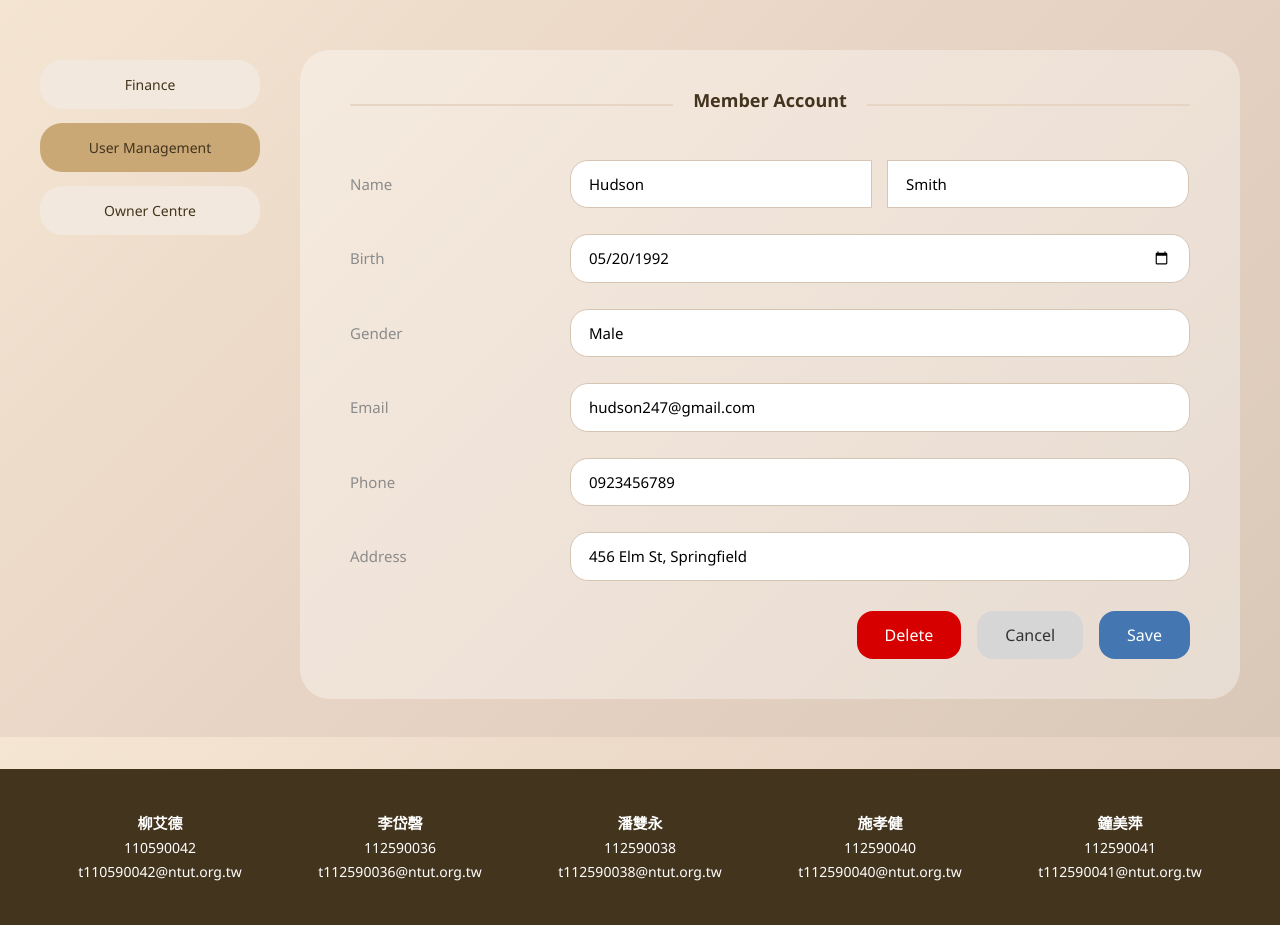
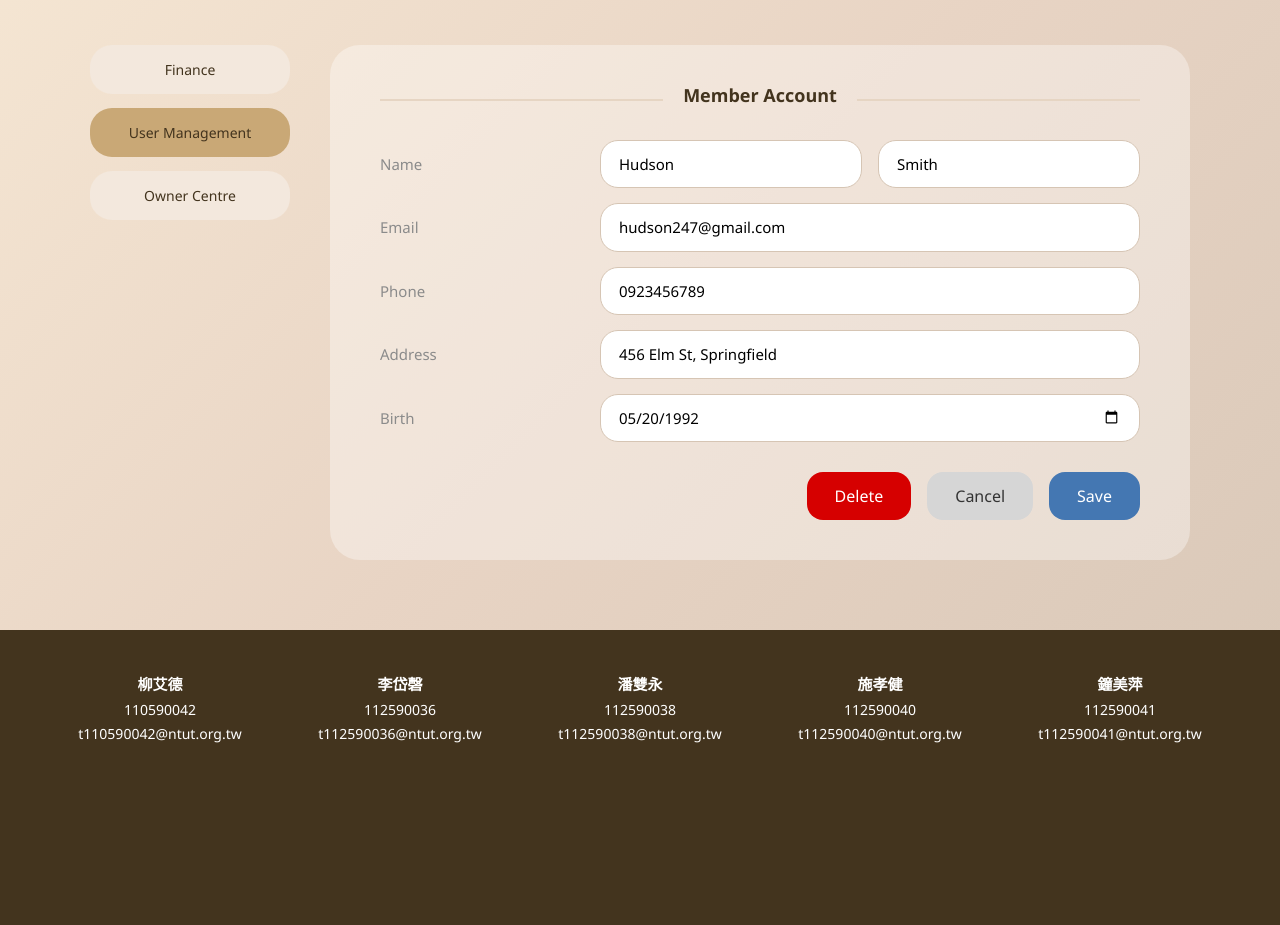
Before and after one commit to psyPan/e-commerce-platform, a Flask app: page /admin/user/1/edit in a window 1280 px wide. Shown: the part 63-988 px from the top of the page. After the commit the page ends 806 px from the top, so only its background shows below. Run offline with Flask 3, Linux system fonts and the light colour scheme.

Commit message:
update size of user management page

```diff
--- a/flask_store/static/style/admin_user_detail.css
+++ b/flask_store/static/style/admin_user_detail.css
@@ -16,7 +16,7 @@
   grid-template-columns: 1fr auto 1fr;
   align-items: center;
   gap: 20px;
-  margin-bottom: 40px;
+  margin-bottom: 25px;
 }
 
 .detail-header h3 {
@@ -36,7 +36,7 @@
 .detail-content {
   display: flex;
   flex-direction: column;
-  gap: 26px;
+  gap: 15px;
 }
 
 .detail-row {
@@ -93,7 +93,7 @@
 /* Edit button */
 .edit-btn {
   background: #c9a876;
-  color: #ffffff !important; /* override global link color */
+  color: #ffffff !important;
 }
 
 .edit-btn:hover {
@@ -212,7 +212,7 @@
    ========================= */
 .input-group {
   display: grid;
-  grid-template-columns: 1fr 1fr; /* ← sebelahan */
+  grid-template-columns: 1fr 1fr;
   gap: 16px;
   width: 100%;
 }
@@ -233,7 +233,7 @@
 .detail-row input {
   width: 100%;
   padding: 12px 18px;
-  border-radius: 18px;          /* 👈 soft */
+  border-radius: 18px;
   border: 1px solid #d6c5b4;
   font-size: 15px;
   background: #ffffff;
--- a/flask_store/static/style/admin_user_management.css
+++ b/flask_store/static/style/admin_user_management.css
@@ -2,23 +2,31 @@
    ADMIN LAYOUT
    ========================= */
 .admin-wrapper{
-  max-width: 1200px;
+  /* max-width: 1200px;
   margin: 10px auto 70px;
   display: flex;
   gap: 40px;
-  align-items: flex-start;
+  align-items: flex-start; */
+  max-width: 1100px;
+  margin: 5px auto 70px;
+  display: flex;
+  gap: 40px;
 }
 
 /* =========================
    LEFT SIDEBAR (credit-card style)
    ========================= */
 .left{
-  flex: 0 0 220px;
+  /* flex: 0 0 220px;
   display: flex;
   flex-direction: column;
   gap: 14px;
   background: transparent;
-  padding-top: 10px;
+  padding-top: 10px; */
+  width: 200px;
+  display: flex;
+  flex-direction: column;
+  gap: 15px;
 }
 
 .bar-list{
--- a/flask_store/templates/admin/user_detail.html
+++ b/flask_store/templates/admin/user_detail.html
@@ -42,10 +42,7 @@
 
       <div class="detail-row">
         <span class="label">Name</span>
-        <div class="value name-split">
-            <input type="text" value="Hudson" placeholder="First name">
-            <input type="text" value="Smith" placeholder="Last name">
-        </div>
+        <span class="value">Hudson Smith</span>
       </div>
 
       <div class="detail-row">
--- a/flask_store/templates/admin/user_edit.html
+++ b/flask_store/templates/admin/user_edit.html
@@ -43,20 +43,10 @@
       <!-- Name -->
       <div class="detail-row">
         <span class="label">Name</span>
-        <div class="input-group">
-          <input type="text" value="Hudson" />
-          <input type="text" value="Smith" />
+        <div class="value name-split">
+            <input type="text" value="Hudson" placeholder="First name">
+            <input type="text" value="Smith" placeholder="Last name">
         </div>
-      </div>
-
-      <div class="detail-row">
-        <span class="label">Birth</span>
-        <input type="date" value="1992-05-20" />
-      </div>
-
-      <div class="detail-row">
-        <span class="label">Gender</span>
-        <input type="text" value="Male" />
       </div>
 
       <div class="detail-row">
@@ -72,6 +62,11 @@
       <div class="detail-row">
         <span class="label">Address</span>
         <input type="text" value="456 Elm St, Springfield" />
+      </div>
+
+      <div class="detail-row">
+        <span class="label">Birth</span>
+        <input type="date" value="1992-05-20" />
       </div>
 
     </form>
--- a/flask_store/users/routes.py
+++ b/flask_store/users/routes.py
@@ -126,3 +126,9 @@
 # @login_required
 def user_edit():
     return render_template('admin/user_edit.html')
+
+# to see credit card page
+@users.route('/cart')
+# @login_required
+def my_cart():
+    return render_template('cart.html')
```
